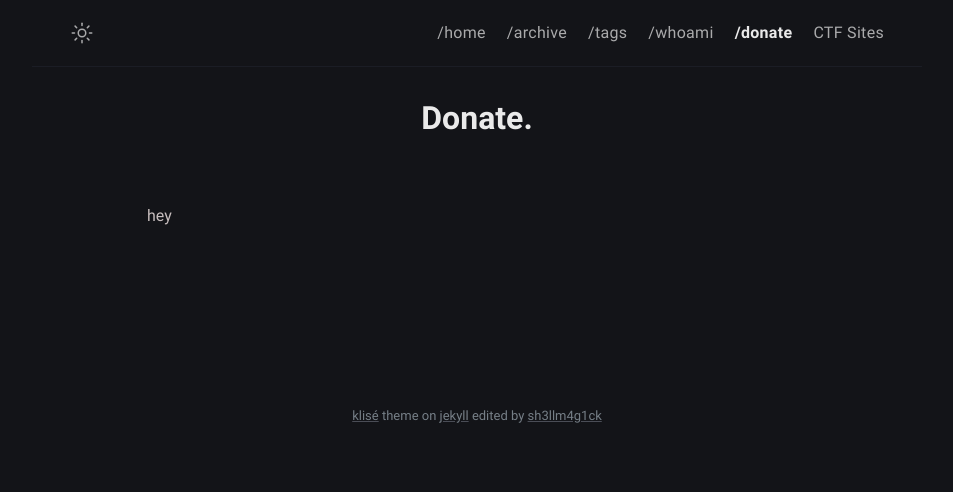
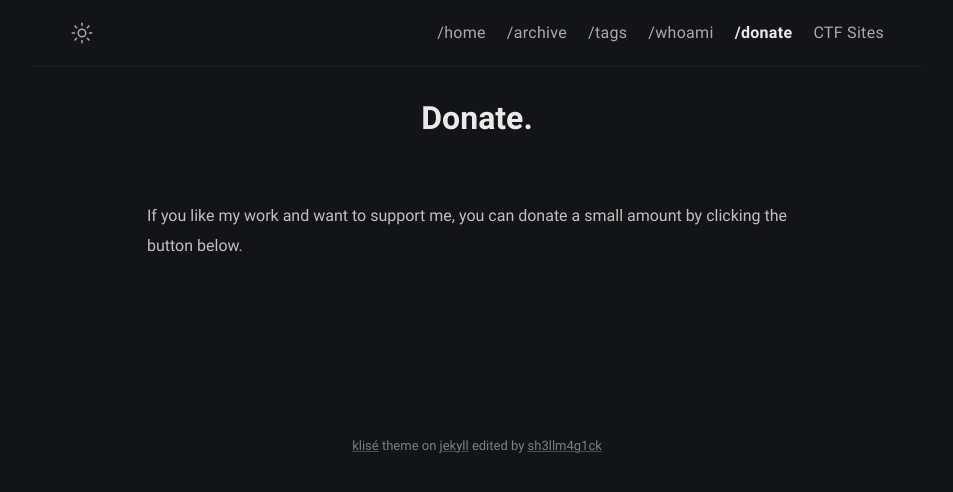
Before and after one commit to sh3llm4g1ck/sh3llm4g1ck.github.io, a Jekyll site: the page built from donate.md, in a window 1280 px wide. Shown: the top 492 px of the page, without its empty margins (163-1116 px from the left). Built offline with Jekyll 4.4.1, drawn with Linux system fonts in a browser that asks for light colours.

Commit message:
Update donate.md

```diff
--- a/donate.md
+++ b/donate.md
@@ -4,7 +4,7 @@ permalink: /donate/
 layout: page
 ---
 
-hey
+If you like my work and want to support me, you can donate a small amount by clicking the button below.
 
 <button class="bmac">
 <script type="text/javascript" src="https://cdnjs.buymeacoffee.com/1.0.0/button.prod.min.js" data-name="bmc-button" data-slug="sh3llm4g1ck" data-color="#FFDD00" data-emoji=""  data-font="Cookie" data-text="Buy me a coffee" data-outline-color="#000000" data-font-color="#000000" data-coffee-color="#ffffff" ></script>
```
